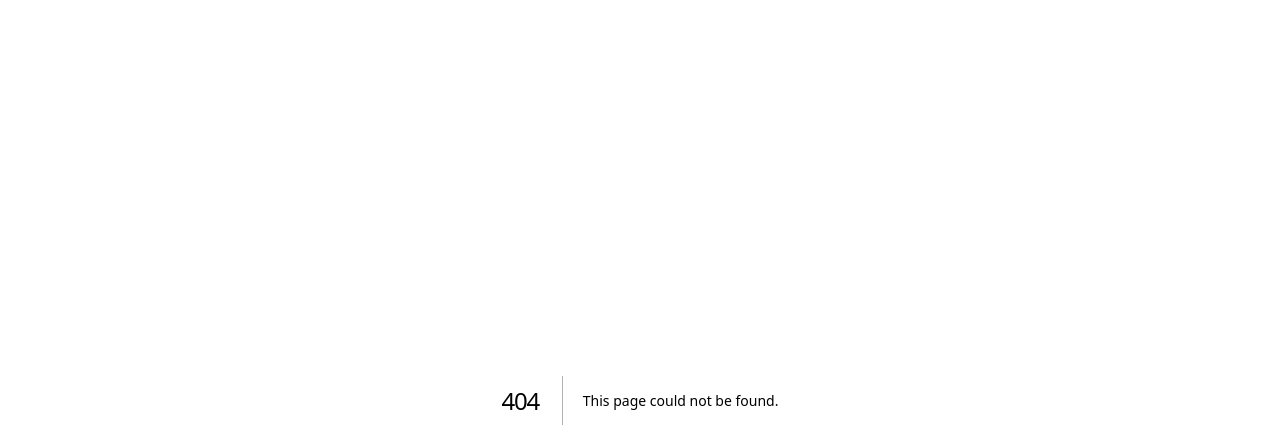
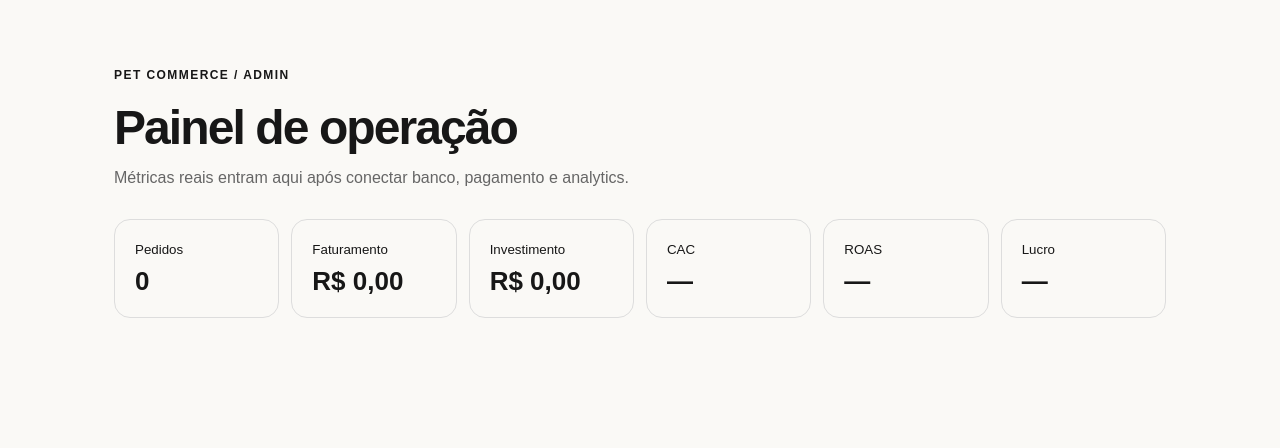
Before and after one commit to gumax2/pet-commerce, a Next.js app: page /admin in a window 1280 px wide. Before the commit this address had no page. Shown: the top 448 px of the page. Built offline with nearby package versions, Linux system fonts and the light colour scheme.

Commit message:
feat: add initial admin dashboard

```diff
--- /dev/null
+++ b/app/admin/page.tsx
@@ -0,0 +1,21 @@
+const metrics = [
+  ['Pedidos', '0'],
+  ['Faturamento', 'R$ 0,00'],
+  ['Investimento', 'R$ 0,00'],
+  ['CAC', '—'],
+  ['ROAS', '—'],
+  ['Lucro', '—'],
+];
+
+export default function AdminPage() {
+  return (
+    <main style={{maxWidth: 1100, margin: '0 auto', padding: '56px 24px'}}>
+      <p style={{fontSize: 12, fontWeight: 800, letterSpacing: '.12em'}}>PET COMMERCE / ADMIN</p>
+      <h1 style={{fontSize: 48, letterSpacing: '-.04em'}}>Painel de operação</h1>
+      <p style={{color: '#666'}}>Métricas reais entram aqui após conectar banco, pagamento e analytics.</p>
+      <section style={{display: 'grid', gridTemplateColumns: 'repeat(auto-fit,minmax(150px,1fr))', gap: 12, marginTop: 32}}>
+        {metrics.map(([label, value]) => <article key={label} style={{padding: 20, border: '1px solid #ddd', borderRadius: 16}}><small>{label}</small><div style={{fontSize: 26, fontWeight: 800, marginTop: 8}}>{value}</div></article>)}
+      </section>
+    </main>
+  );
+}
```
